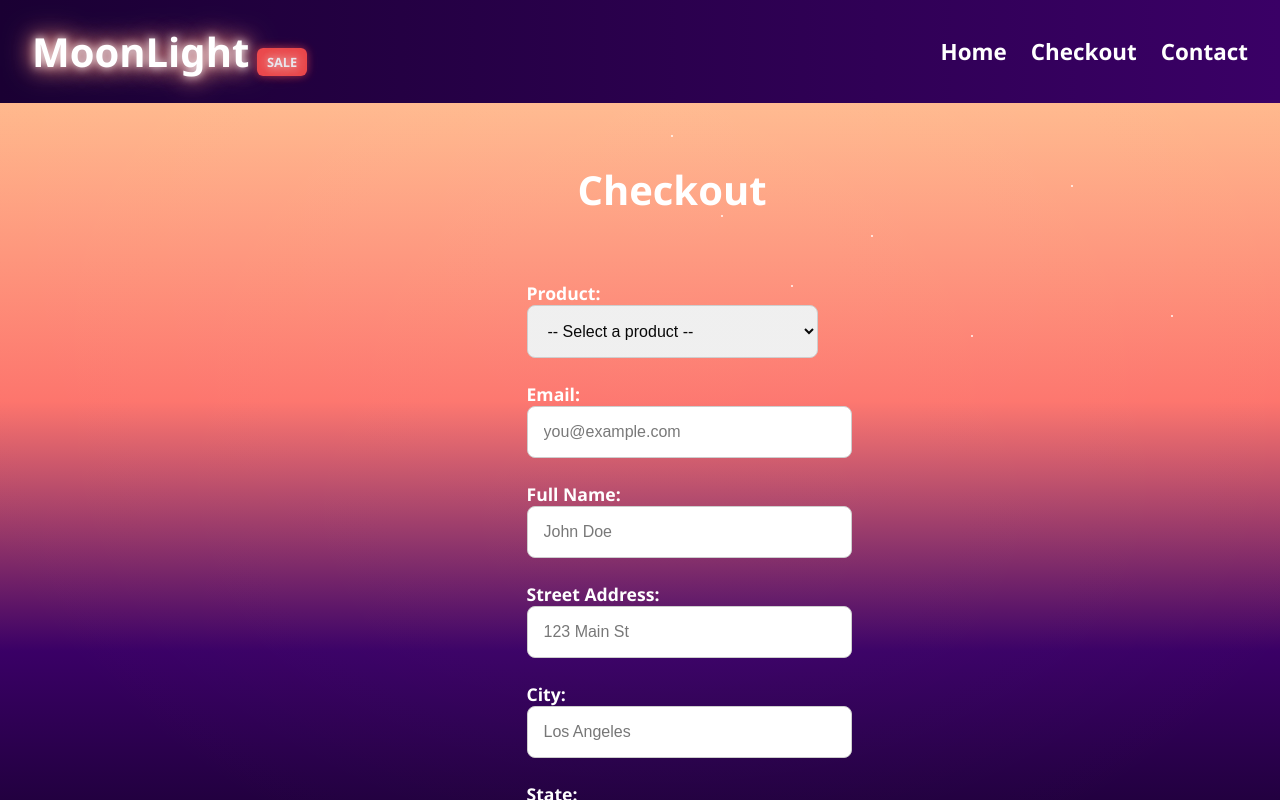
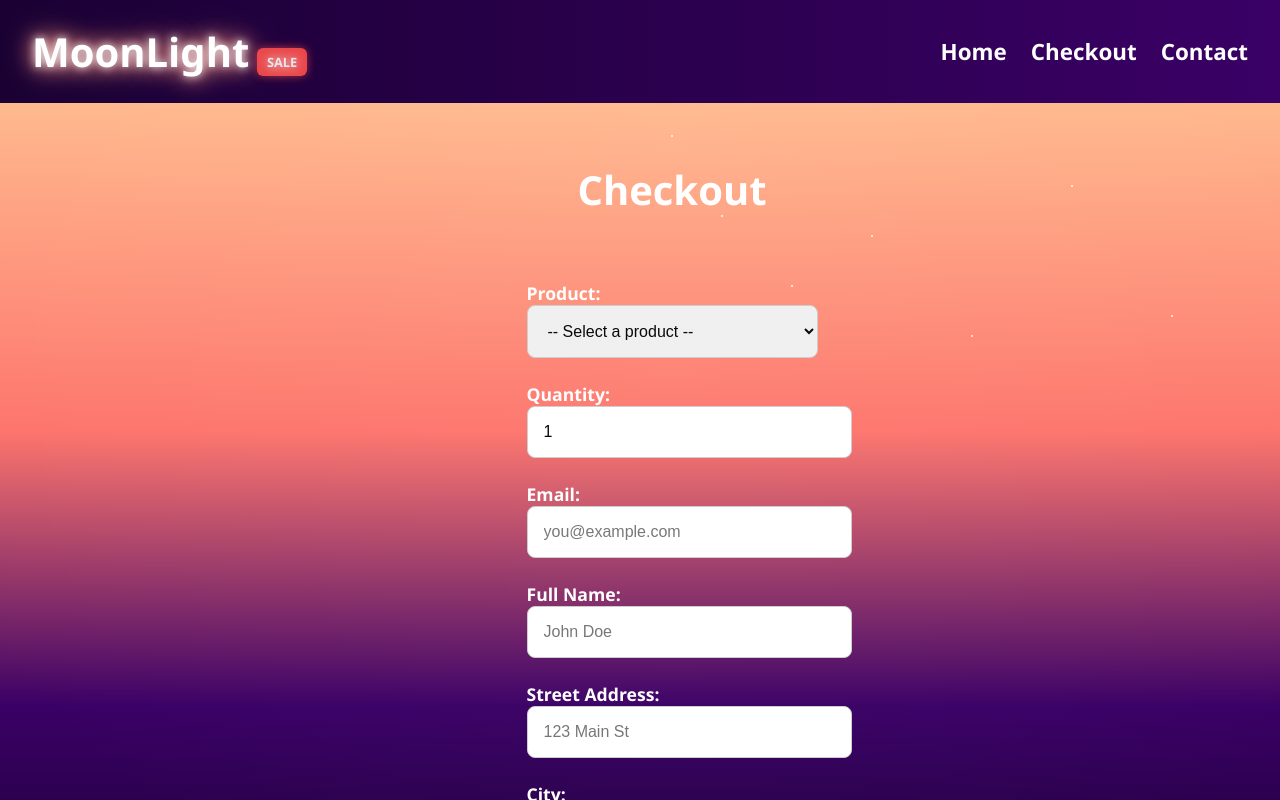
Before and after one commit to Paulo-Carrera/moon-light, a React (Vite) app: page /checkout in a window 1280 px wide. Built offline with nearby package versions, Linux system fonts and the light colour scheme.

Commit message:
update checkout

```diff
--- a/src/pages/Checkout.jsx
+++ b/src/pages/Checkout.jsx
@@ -5,9 +5,11 @@ import products from '../data/products.js';
 const Checkout = () => {
   const location = useLocation();
   const initialProduct = location.state?.product || null;
+  const initialQuantity = location.state?.quantity || 1;
 
   const [selectedProductId, setSelectedProductId] = useState(initialProduct?.id || '');
-  const selectedProduct = products.find(p => p.id === parseInt(selectedProductId)) || initialProduct;
+  const selectedProduct = products.find(p => p.id === selectedProductId) || initialProduct;
+  const [quantity, setQuantity] = useState(initialQuantity);
 
   useEffect(() => {
     if (selectedProduct) {
@@ -27,6 +29,7 @@ const Checkout = () => {
         headers: { 'Content-Type': 'application/json' },
         body: JSON.stringify({
           product: selectedProduct,
+          quantity,
           customerEmail: form.email.value,
           shippingName: form.shippingName.value,
           shippingAddressLine1: form.shippingAddressLine1.value,
@@ -87,6 +90,19 @@ const Checkout = () => {
               <p>{selectedProduct.description}</p>
             </div>
           )}
+
+          <label style={labelStyle}>
+            Quantity:
+            <input
+              type="number"
+              name="quantity"
+              min="1"
+              max={selectedProduct?.maxQuantity || 10}
+              value={quantity}
+              onChange={(e) => setQuantity(Number(e.target.value))}
+              style={inputStyle}
+            />
+          </label>
 
           <label style={labelStyle}>
             Email:
```
